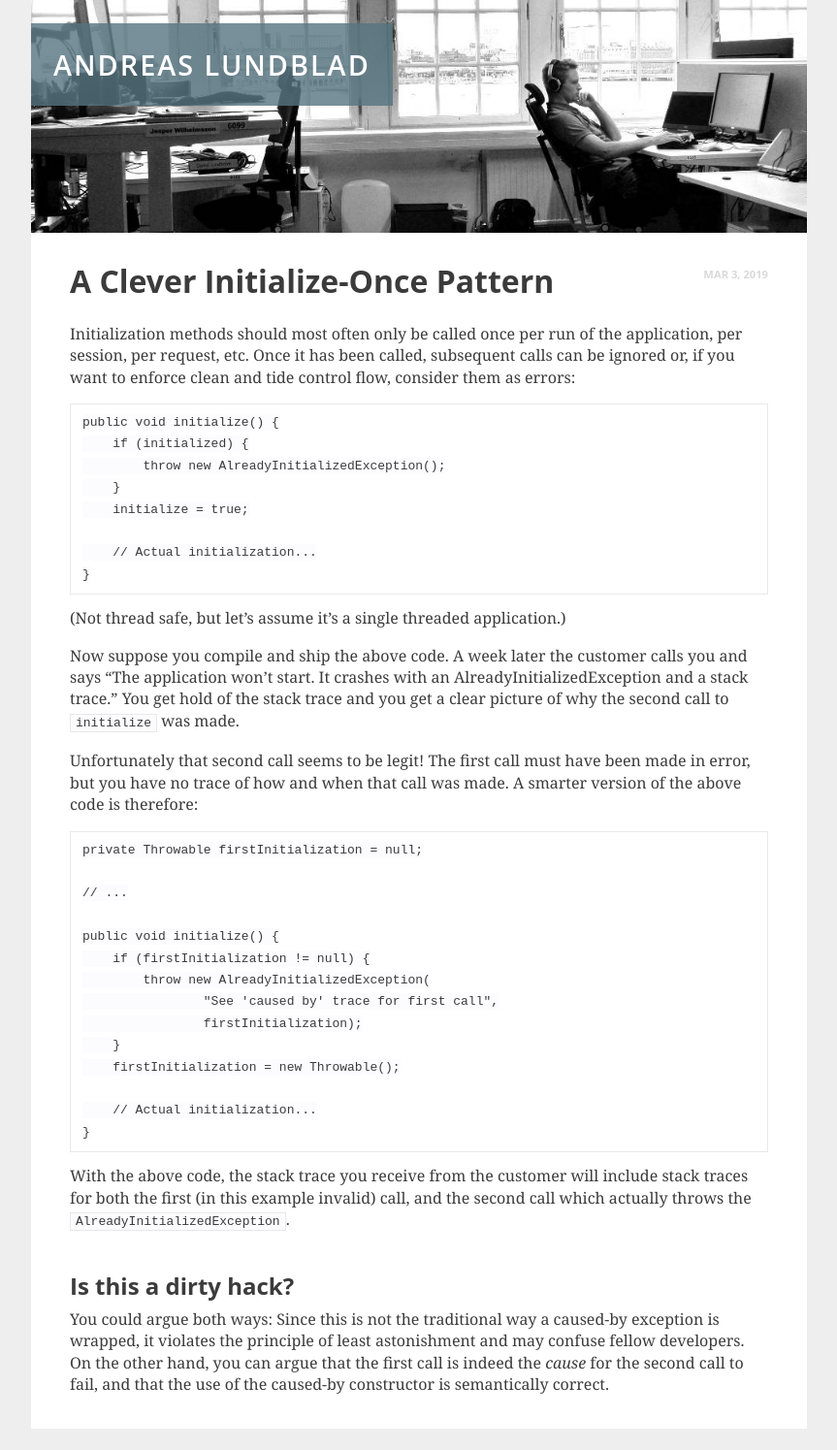
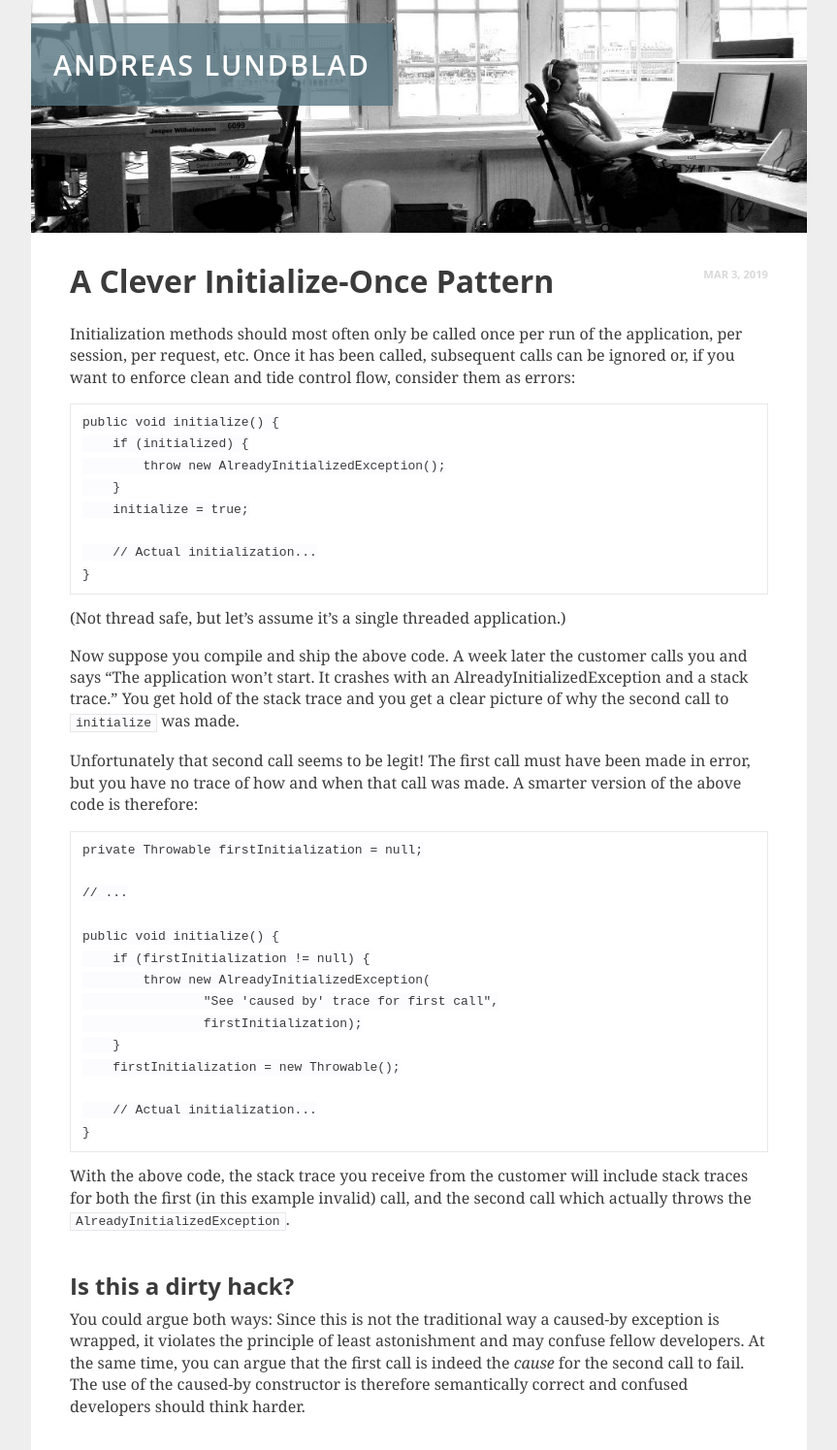
Before and after one commit to aioobe/aioobe.github.io, a Jekyll site: the page built from _posts/2019-03-03-A-Clever-Initialize-Once-Pattern.md, in a window 1280 px wide. Shown: the whole page at 97% size, without its empty margins (208-1071 px from the left). Built offline with Jekyll 4.4.1, drawn with Linux system fonts in a browser that asks for light colours; before the commit the page ends 1473 px from its top, so only the background shows below that.

Commit message:
Improved A Clever Initialize Once Pattern

```diff
--- a/_posts/2019-03-03-A-Clever-Initialize-Once-Pattern.md
+++ b/_posts/2019-03-03-A-Clever-Initialize-Once-Pattern.md
@@ -40,4 +40,4 @@ With the above code, the stack trace you receive from the customer will include
 
 Is this a dirty hack?
 ---------------------
-You could argue both ways: Since this is not the traditional way a caused-by exception is wrapped, it violates the principle of least astonishment and may confuse fellow developers. On the other hand, you can argue that the first call is indeed the _cause_ for the second call to fail, and that the use of the caused-by constructor is semantically correct.
+You could argue both ways: Since this is not the traditional way a caused-by exception is wrapped, it violates the principle of least astonishment and may confuse fellow developers. At the same time, you can argue that the first call is indeed the _cause_ for the second call to fail. The use of the caused-by constructor is therefore semantically correct and confused developers should think harder.
```
